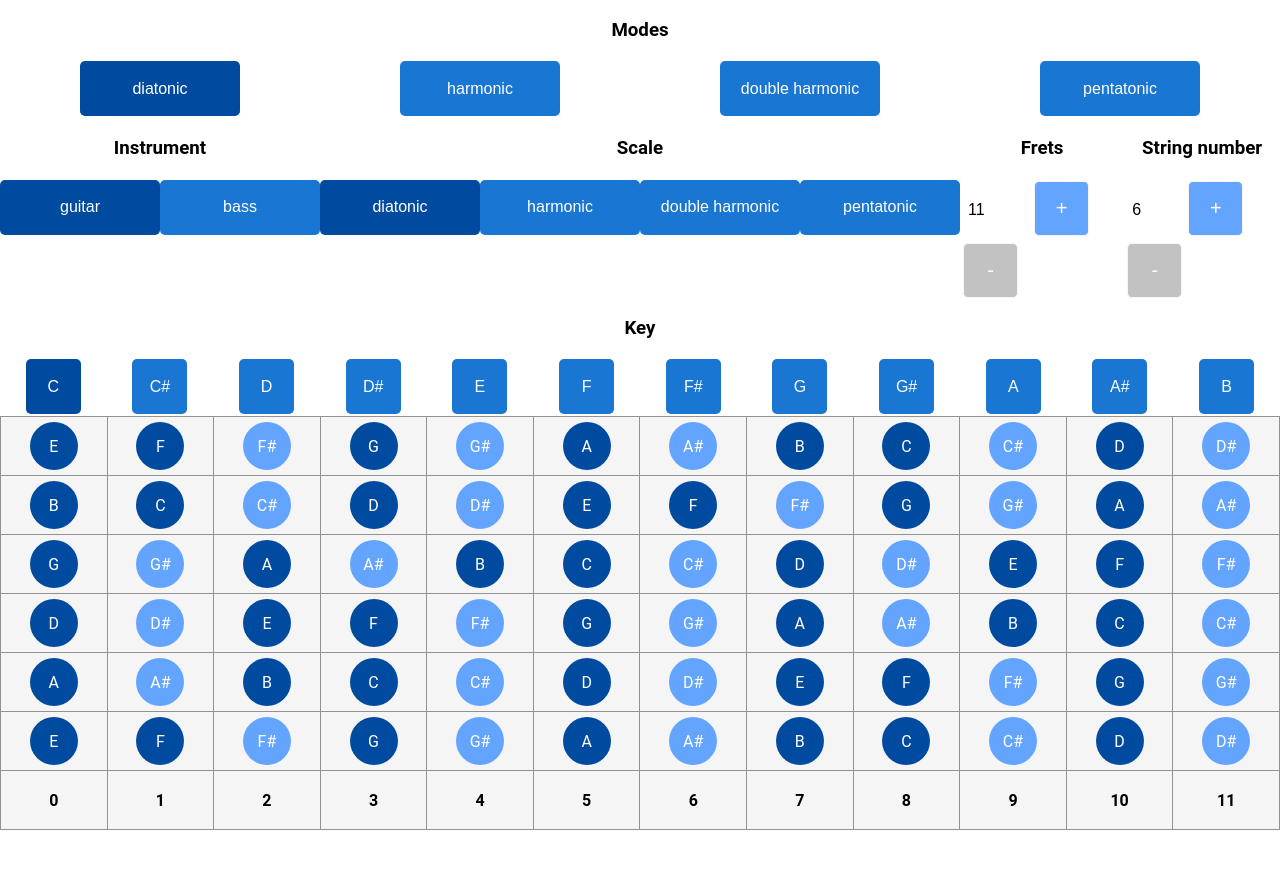
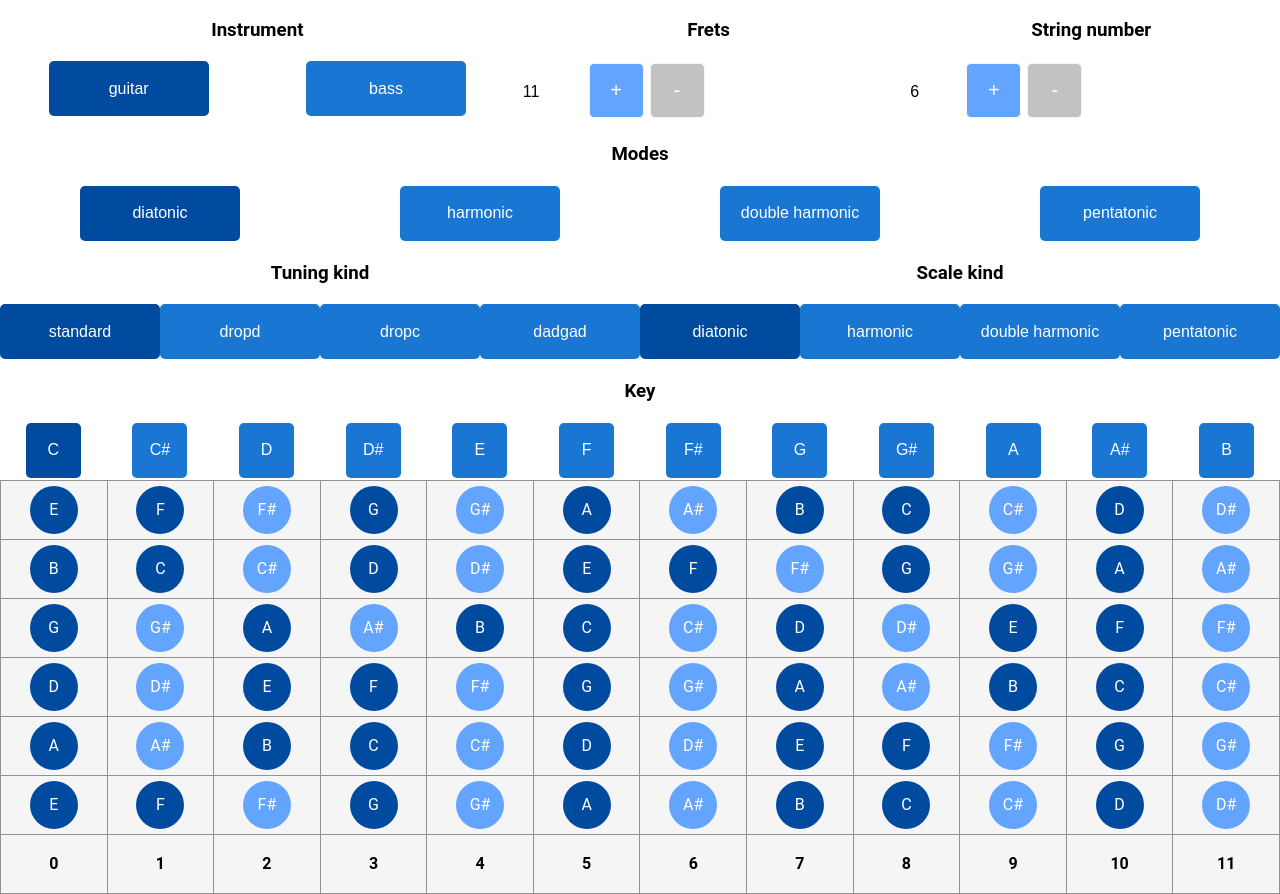
Before and after one commit to joao-arthur/libre_musica, a React (Create React App) app: page / in a window 1280 px wide. Before the commit the page ends 830 px from the top, so only its background shows below. Built offline with nearby package versions, Linux system fonts and the light colour scheme.

Commit message:
opções dinamicas

```diff
--- a/src/Pages/Scales/Scales.tsx
+++ b/src/Pages/Scales/Scales.tsx
@@ -4,7 +4,8 @@ import {
     strings,
     getNote,
     getScale,
-    getTuning
+    getTuning,
+    getTuningKind
 } from '../../core/notes';
 import range from '../../core/range';
 import {
@@ -17,6 +18,17 @@ import InstrumentTable from '../../Components/Core/InstrumentTable';
 import { Separator } from './Scales.styles';
 
 export default () => {
+    const scales = ['diatonic', 'harmonic', 'double harmonic', 'pentatonic'];
+    const modes = [
+        'Ionian',
+        'Dorian',
+        'Phrygian',
+        'Lydian',
+        'Mixolydian',
+        'Aeolian',
+        'Locrian'
+    ];
+
     const [fretNumber, setFretNumber] = useState(11);
     const [stringNumber, setStringNumber] = useState(6);
 
@@ -27,6 +39,9 @@ export default () => {
 
     const actualScale = getScale(scale);
     const tuning = getTuning(instrument, stringNumber, tuningKind);
+    const tuningKinds = getTuningKind(instrument, stringNumber);
+
+    console.log(tuningKinds, tuning, strings);
 
     const generateStringNotes = (stringNote: number) =>
         range(fretNumber + 1)
@@ -38,6 +53,28 @@ export default () => {
 
     return (
         <>
+            <Separator>
+                <Selector
+                    options={['guitar', 'bass']}
+                    selected={instrument}
+                    onChange={setInstrument}
+                    title='Instrument'
+                />
+                <NumberSelector
+                    min={11}
+                    max={24}
+                    value={fretNumber}
+                    onChange={setFretNumber}
+                    title='Frets'
+                />
+                <NumberSelector
+                    min={instrument === 0 ? 6 : 4}
+                    max={instrument === 0 ? 7 : 6}
+                    value={stringNumber}
+                    onChange={setStringNumber}
+                    title='String number'
+                />
+            </Separator>
             <Separator>
                 <Selector
                     options={[
@@ -53,10 +90,10 @@ export default () => {
             </Separator>
             <Separator>
                 <Selector
-                    options={['guitar', 'bass']}
-                    selected={instrument}
-                    onChange={setInstrument}
-                    title='Instrument'
+                    options={tuningKinds}
+                    selected={tuningKind}
+                    onChange={setTuningKind}
+                    title='Tuning kind'
                 />
                 <Selector
                     options={[
@@ -67,21 +104,7 @@ export default () => {
                     ]}
                     selected={scaleKind}
                     onChange={setScaleKind}
-                    title='Scale'
-                />
-                <NumberSelector
-                    min={11}
-                    max={24}
-                    value={fretNumber}
-                    onChange={setFretNumber}
-                    title='Frets'
-                />
-                <NumberSelector
-                    min={instrument === 0 ? 6 : 4}
-                    max={instrument === 0 ? 7 : 6}
-                    value={stringNumber}
-                    onChange={setStringNumber}
-                    title='String number'
+                    title='Scale kind'
                 />
             </Separator>
             <Selector
--- a/src/core/notes.ts
+++ b/src/core/notes.ts
@@ -42,6 +42,9 @@ export const getScale = (
 
 export const getNote = (note: number) => notesArray[note];
 export const strings = [Notes.E, Notes.B, Notes.G, Notes.D, Notes.A, Notes.E];
+
+export const getTuningKind = (instrument: number, stringNumber: number) =>
+    settings[['guitar', 'bass'][instrument]].tunings[stringNumber];
 
 export const getTuning = (
     instrument: number,
@@ -111,14 +114,28 @@ const tunings: Ituning = {
     }
 };
 
-const settings = {
+interface ISettingsStringsKinds {
+    [key: string]: Array<string>;
+}
+
+interface ISettingsKinds {
+    [key: string]: ISettingsStringsKinds;
+}
+
+interface ISettings {
+    [key: string]: ISettingsKinds;
+}
+
+const settings: ISettings = {
     guitar: {
         tunings: {
             6: ['standard', 'dropd', 'dropc', 'dadgad'],
             7: ['standard'],
             8: ['standard']
         },
-        scales: ['diatonic', 'harmonic', 'doubleHarmonic', 'pentatonic'],
+        scales: {
+            scales: ['diatonic', 'harmonic', 'doubleHarmonic', 'pentatonic']
+        },
         modes: {
             diatonic: [
                 'Ionian',
@@ -137,7 +154,9 @@ const settings = {
             5: ['standard'],
             6: ['standard']
         },
-        scales: ['diatonic', 'harmonic', 'doubleHarmonic', 'pentatonic'],
+        scales: {
+            scales: ['diatonic', 'harmonic', 'doubleHarmonic', 'pentatonic']
+        },
         modes: {
             diatonic: [
                 'Ionian',
```
